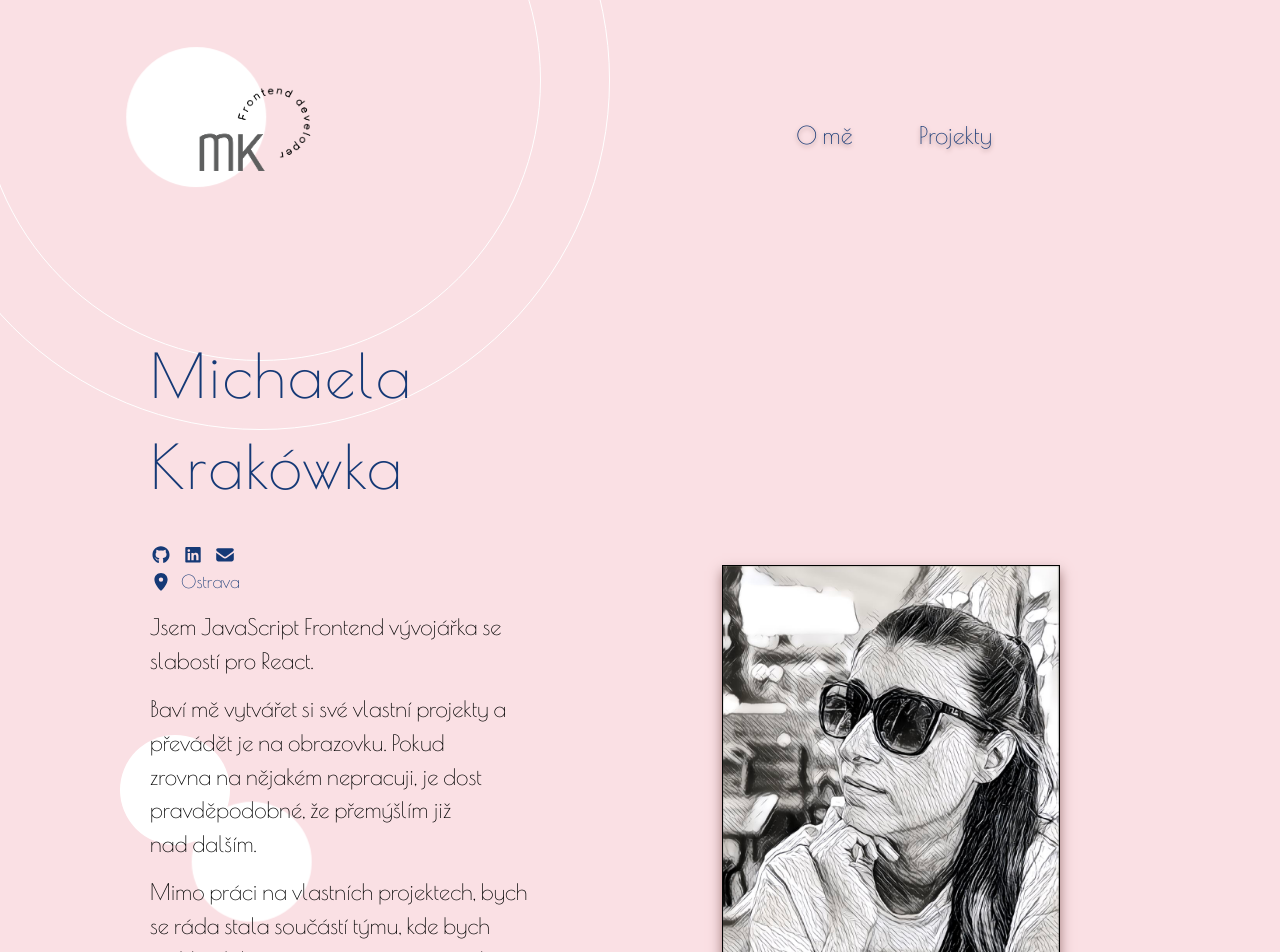
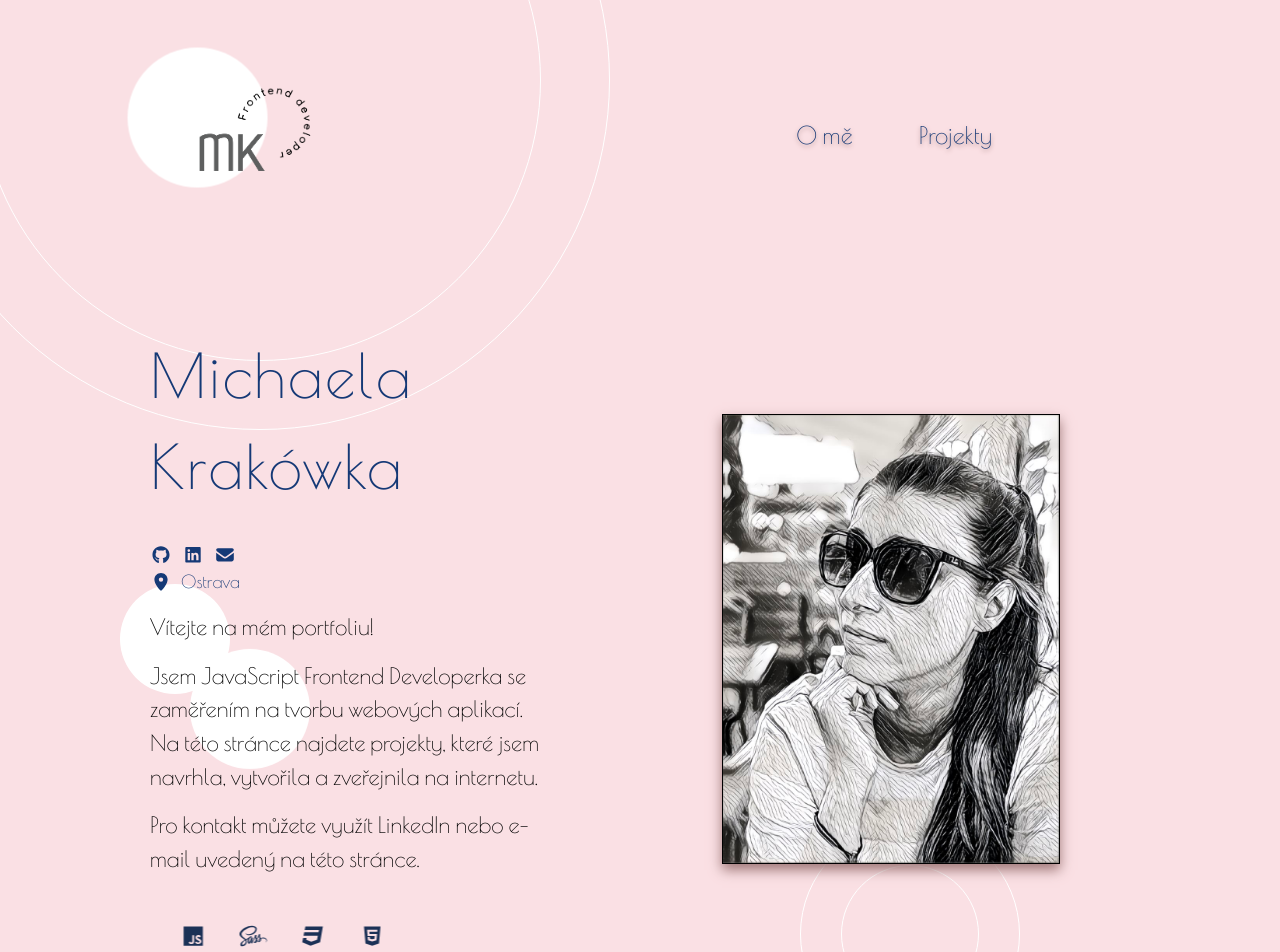
Before and after one commit to MichaelaKrakowka/Portfolio, a React (Create React App) app: page / in a window 1280 px wide. Shown: the top 952 px of the page. Built offline with nearby package versions, Linux system fonts and the light colour scheme.

Commit message:
removing gtag

```diff
--- a/public/index.html
+++ b/public/index.html
@@ -1,7 +1,8 @@
-<!DOCTYPE html>
+<!doctype html>
 <html lang="cs">
   <head>
-    <!-- Google tag (gtag.js) -->
+    <!--
+   Google tag (gtag.js)
     <script
       async
       src="https://www.googletagmanager.com/gtag/js?id=G-8DQHLD3R8D"></script>
@@ -14,6 +15,7 @@
 
       gtag("config", "G-8DQHLD3R8D");
     </script>
+    -->
 
     <meta charset="utf-8" />
     <link rel="icon" href="%PUBLIC_URL%/faviconMK.ico" />
--- a/src/components/AboutMe.js
+++ b/src/components/AboutMe.js
@@ -66,22 +66,17 @@ export const AboutMe = () => {
             </div>
             <div>
               <div className="paragraph_part fade_item delay_2">
-                <p className="about_paragraph">
-                  Jsem JavaScript Frontend vývojářka se slabostí pro React.
+                <p className="about_paragraph">Vítejte na mém portfoliu!</p>
+                <p className="about_paragraph fade_item delay_3">
+                  Jsem JavaScript Frontend Developerka se zaměřením na tvorbu
+                  webových aplikací. Na této stránce najdete projekty, které
+                  jsem navrhla, vytvořila a zveřejnila na internetu.{" "}
                 </p>
-                <p className="about_paragraph fade_item delay_3">
-                  Baví mě vytvářet si své vlastní projekty a převádět je na
-                  obrazovku. Pokud zrovna na nějakém nepracuji, je dost
-                  pravděpodobné, že přemýšlím již nad dalším.{" "}
-                </p>
+
                 <p className="about_paragraph fade_item delay_4">
                   {" "}
-                  Mimo práci na vlastních projektech, bych se ráda stala
-                  součástí týmu, kde bych mohla dále profesně růst a stát se tak
-                  plnohodnotným členem. Jsem otevřená spolupráci na plný i
-                  zkrácený úvazek, ideálně alespoň s částečným docházením do
-                  firmy, abych toho co nejvíce pochytila od svých kolegů a mohla
-                  lépe poznat firemní kulturu.
+                  Pro kontakt můžete využít LinkedIn nebo e-mail uvedený na této
+                  stránce.
                 </p>
               </div>
               <div className="skills_part">
```
